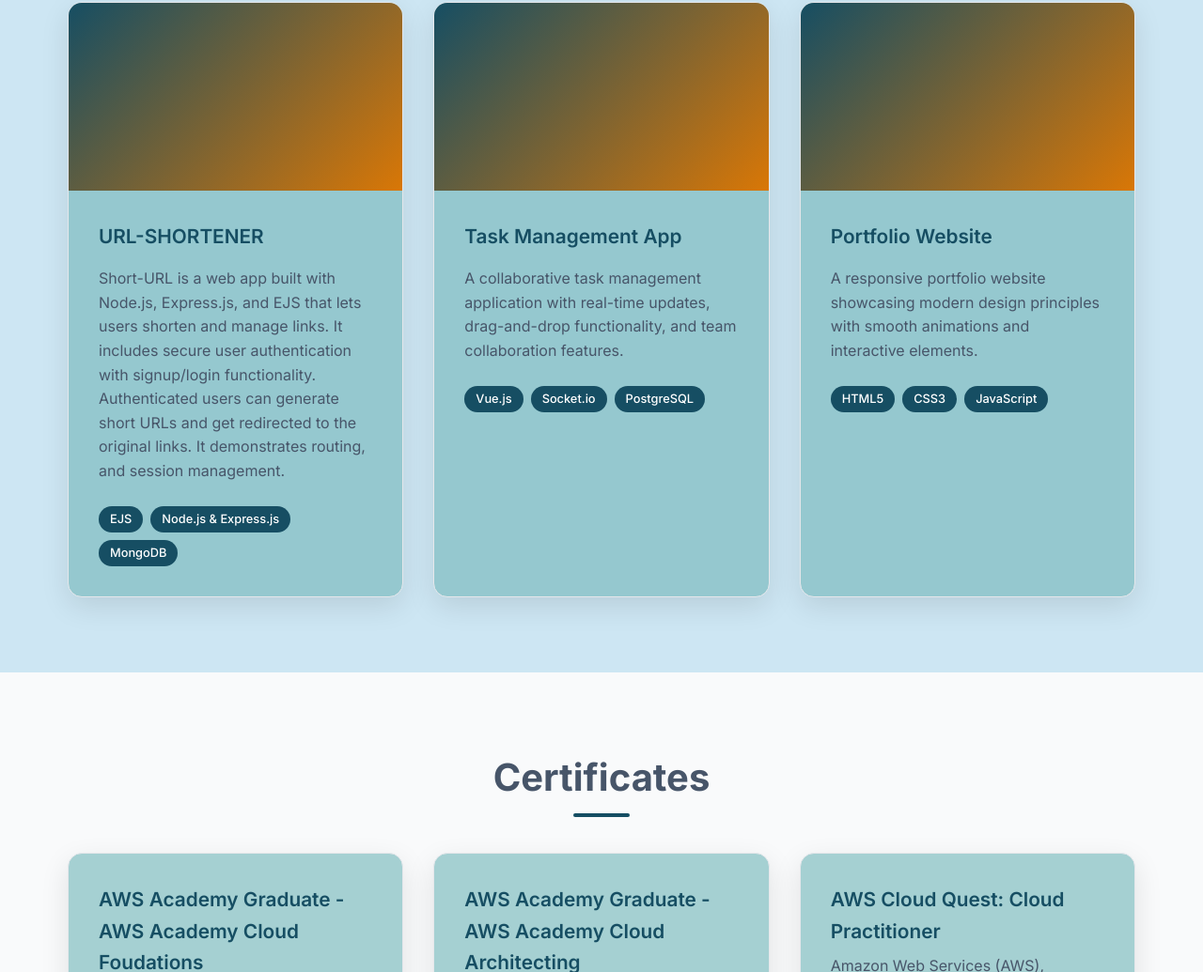
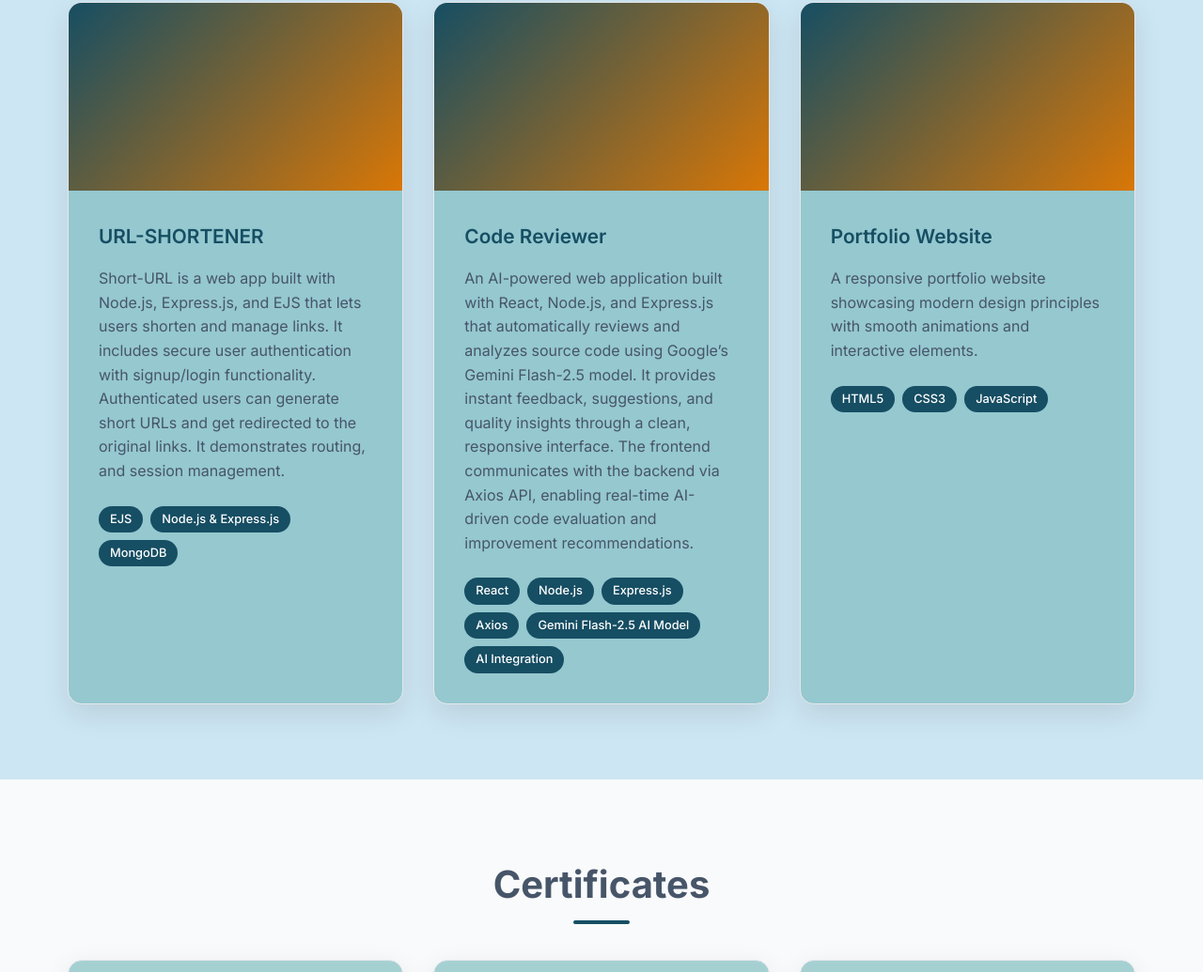
Before and after one commit to rahulnm01/Portfolio, a plain HTML site: page index.html in a window 1280 px wide. Shown: the part 1815-2850 px from the top of the page at 94% size. Drawn offline with Linux system fonts and the light colour scheme.

Commit message:
code reviewer project update

```diff
--- a/index.html
+++ b/index.html
@@ -51,7 +51,8 @@
                 <h1 class="hero-title">
                     Hi, I'm <span class="highlight">Rahul Magaji</span>
                 </h1>
-                <p class="hero-subtitle" style="color: dodgerblue;">Full-Stack Developer With a Sprinkle of DevOps Knowledge</p>
+                <p class="hero-subtitle" style="color: dodgerblue;">Full-Stack Developer With a Sprinkle of DevOps
+                    Knowledge</p>
                 <p class="hero-description">
                     I create beautiful, functional, and user-centered digital experiences that solve real-world
                     problems.
@@ -157,19 +158,26 @@
                     <div class="project-image">
                         <div class="project-overlay">
                             <div class="project-links">
-                                <a href="#" class="project-link">Live Demo</a>
-                                <a href="#" class="project-link">GitHub</a>
+                                <a href="https://code-reviewer-frontend-nu.vercel.app/" class="project-link">Live
+                                    Demo</a>
+                                <a href="https://github.com/rahulnm01/code-reviewer" class="project-link">GitHub</a>
                             </div>
                         </div>
                     </div>
                     <div class="project-content">
-                        <h3>Task Management App</h3>
-                        <p>A collaborative task management application with real-time updates, drag-and-drop
-                            functionality, and team collaboration features.</p>
+                        <h3>Code Reviewer</h3>
+                        <p>An AI-powered web application built with React, Node.js, and Express.js that automatically
+                            reviews and analyzes source code using Google’s Gemini Flash-2.5 model. It provides instant
+                            feedback, suggestions, and quality insights through a clean, responsive interface. The
+                            frontend communicates with the backend via Axios API, enabling real-time AI-driven code
+                            evaluation and improvement recommendations.</p>
                         <div class="project-tags">
-                            <span class="tag">Vue.js</span>
-                            <span class="tag">Socket.io</span>
-                            <span class="tag">PostgreSQL</span>
+                            <span class="tag">React</span>
+                            <span class="tag">Node.js</span>
+                            <span class="tag">Express.js</span>
+                            <span class="tag">Axios</span>
+                            <span class="tag">Gemini Flash-2.5 AI Model</span>
+                            <span class="tag">AI Integration</span>
                         </div>
                     </div>
                 </div>
@@ -205,17 +213,20 @@
                 <div class="certificate-card">
                     <h3>AWS Academy Graduate - AWS Academy Cloud Foudations</h3>
                     <p>Amazon Web Services (AWS), November 2024</p>
-                <a href="https://www.credly.com/badges/edecb0ed-a4fc-43ee-a276-8ca292c3c281" target="_blank" class="certificate-link">View Certificate</a>
+                    <a href="https://www.credly.com/badges/edecb0ed-a4fc-43ee-a276-8ca292c3c281" target="_blank"
+                        class="certificate-link">View Certificate</a>
                 </div>
                 <div class="certificate-card">
                     <h3>AWS Academy Graduate - AWS Academy Cloud Architecting</h3>
                     <p>Amazon Web Services (AWS), December 2024</p>
-                <a href="https://www.credly.com/go/eb8USQ76" target="_blank" class="certificate-link">View Certificate</a>
+                    <a href="https://www.credly.com/go/eb8USQ76" target="_blank" class="certificate-link">View
+                        Certificate</a>
                 </div>
                 <div class="certificate-card">
                     <h3>AWS Cloud Quest: Cloud Practitioner</h3>
                     <p>Amazon Web Services (AWS), January 2025</p>
-                <a href="https://www.credly.com/badges/e729b5be-10a2-4d77-bd70-c0d33514bd5f/public_url" target="_blank" class="certificate-link">View Certificate</a>
+                    <a href="https://www.credly.com/badges/e729b5be-10a2-4d77-bd70-c0d33514bd5f/public_url"
+                        target="_blank" class="certificate-link">View Certificate</a>
                 </div>
                 <div class="certificate-card">
                     <h3>Information Technology Specialist - Javascript</h3>
@@ -223,14 +234,15 @@
                     <a href="./assets/javascript.jpg" target="_blank" class="certificate-link">View Certificate</a>
                 </div>
                 <div class="certificate-card">
-                <h3> Data Analytics	Job	Simulation</h3>
+                    <h3> Data Analytics Job Simulation</h3>
                     <p>Deloitte, July 2025</p>
                     <a href="./assets/deloitte.pdf" target="_blank" class="certificate-link">View Certificate</a>
                 </div>
                 <div class="certificate-card">
                     <h3>AI - Data Quality Analyst</h3>
                     <p>ROOMAN technologies Pvt. Ltd, May 2025</p>
-                <a href="./assets/Rooman Certificate.pdf" target="_blank" class="certificate-link">View Certificate</a>
+                    <a href="./assets/Rooman Certificate.pdf" target="_blank" class="certificate-link">View
+                        Certificate</a>
                 </div>
 
             </div>
```
Lines whose indentation alone changed are shown as unchanged.
